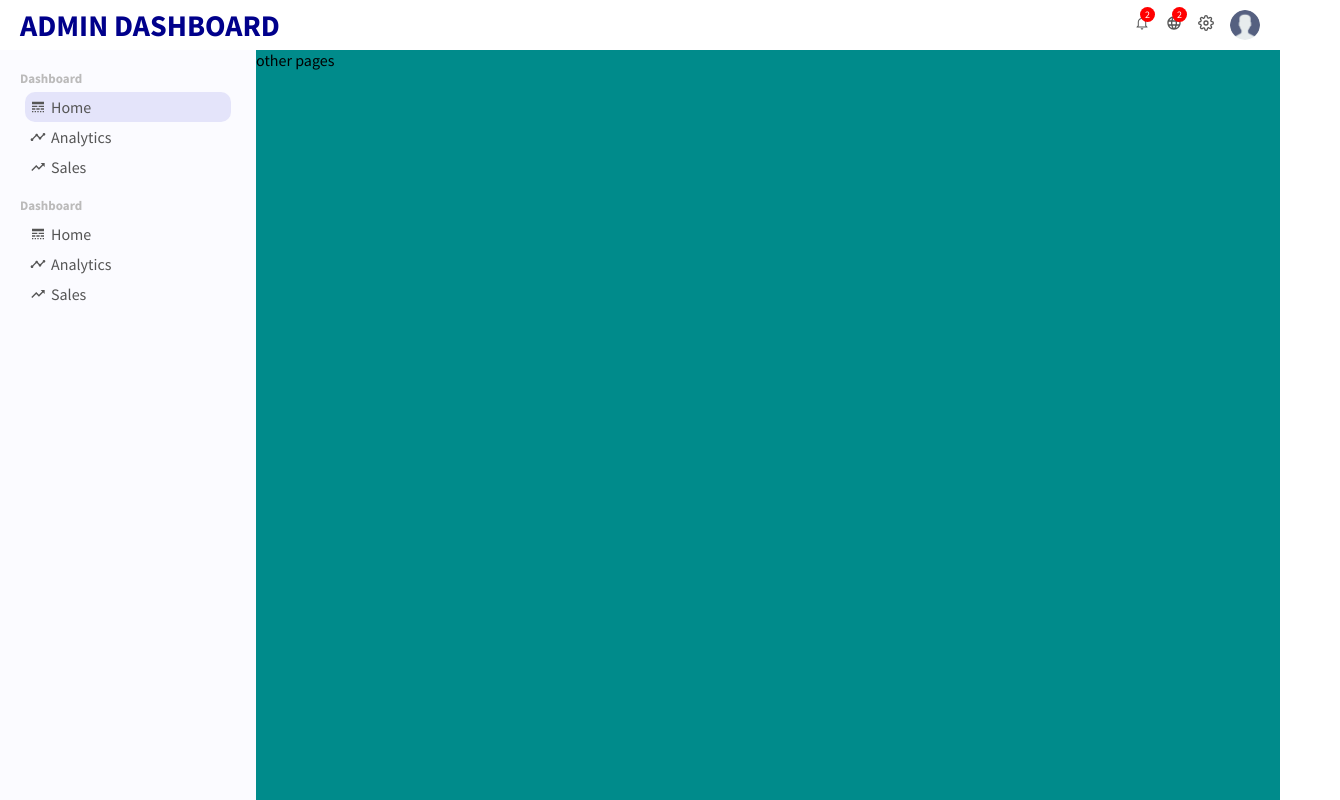
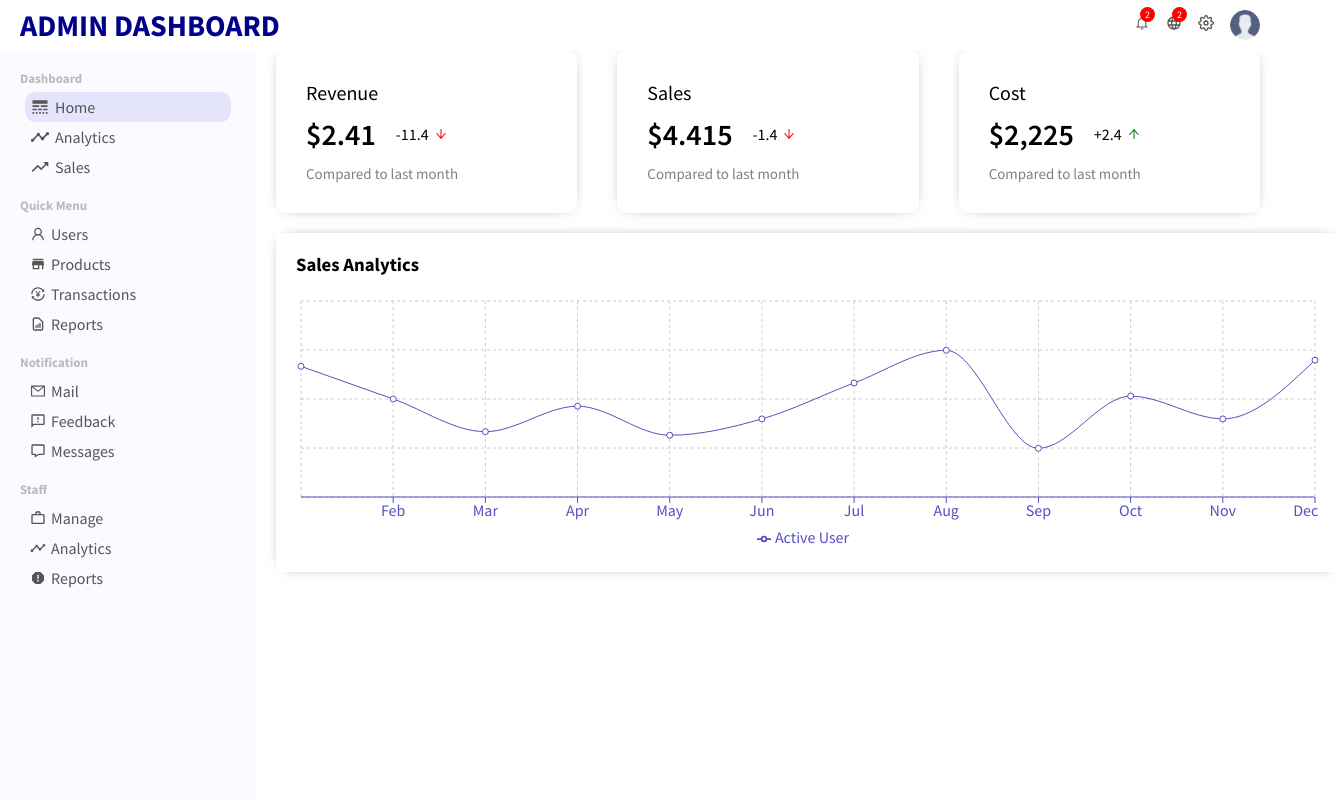
Before and after one commit to rizTech/react-admin-dashboard, a React (Create React App) app: page / in a window 1280 px wide. Shown: the whole page, 1340 px wide, since content can reach past the window. Built offline with nearby package versions, Linux system fonts and the light colour scheme.

Commit message:
ADD: Sidebar, featuredInfo and chart

```diff
--- a/package.json
+++ b/package.json
@@ -8,7 +8,8 @@
     "@testing-library/user-event": "^13.5.0",
     "react": "^18.1.0",
     "react-dom": "^18.1.0",
-    "react-scripts": "5.0.1",
+    "react-scripts": "^2.1.3",
+    "recharts": "^2.1.10",
     "web-vitals": "^2.1.4"
   },
   "scripts": {
--- a/src/App.css
+++ b/src/App.css
@@ -1,8 +1,3 @@
 .container {
     display: flex;
 }
-
-.others {
-    flex: 4;
-    background-color: darkcyan;
-}
--- a/src/App.js
+++ b/src/App.js
@@ -1,6 +1,8 @@
+import React from 'react'
 import './App.css'
 import Topbar from './components/topbar/Topbar';
 import Sidebar from './components/sidebar/Sidebar'
+import Home from './pages/home/Home';
 
 function App() {
   return (
@@ -8,9 +10,7 @@ function App() {
       <Topbar />
       <div className='container'>
         <Sidebar />
-        <div className='others'>
-          other pages
-        </div>
+        <Home />
       </div>
     </div>
   );
--- /dev/null
+++ b/src/components/chart/Chart.jsx
@@ -0,0 +1,95 @@
+import React from 'react'
+import './chart.css'
+import { LineChart, XAxis, ResponsiveContainer, Line, CartesianGrid, Legend, Tooltip } from 'recharts';
+
+export default function Chart() {
+    const data = [
+        {
+          name: 'Jan',
+          "Active User": 4000,
+          pv: 2400,
+          amt: 2400,
+        },
+        {
+          name: 'Feb',
+          "Active User": 3000,
+          pv: 1398,
+          amt: 2210,
+        },
+        {
+          name: 'Mar',
+          "Active User": 2000,
+          pv: 9800,
+          amt: 2290,
+        },
+        {
+          name: 'Apr',
+          "Active User": 2780,
+          pv: 3908,
+          amt: 2000,
+        },
+        {
+          name: 'May',
+          "Active User": 1890,
+          pv: 4800,
+          amt: 2181,
+        },
+        {
+          name: 'Jun',
+          "Active User": 2390,
+          pv: 3800,
+          amt: 2500,
+        },
+        {
+          name: 'Jul',
+          "Active User": 3490,
+          pv: 4300,
+          amt: 2100,
+        },
+        {
+            name: 'Aug',
+            "Active User": 4490,
+            pv: 4300,
+            amt: 2100,
+          },
+          {
+            name: 'Sep',
+            "Active User": 1490,
+            pv: 4300,
+            amt: 2100,
+          },
+          {
+            name: 'Oct',
+            "Active User": 3090,
+            pv: 4300,
+            amt: 2100,
+          },
+          {
+            name: 'Nov',
+            "Active User": 2390,
+            pv: 4300,
+            amt: 2100,
+          },
+          {
+            name: 'Dec',
+            "Active User": 4190,
+            pv: 4300,
+            amt: 2100,
+          },
+      ];
+
+  return (
+    <div className='chart'>
+        <h3 className='chartTitle'>Sales Analytics</h3>
+        <ResponsiveContainer width="100%" aspect={4/1}>
+            <LineChart data={data}>
+            <CartesianGrid strokeDasharray="3 3" />
+                <XAxis dataKey="name" stroke="#5550bd" />
+                <Tooltip />
+                <Legend />
+                <Line type="monotone" dataKey="Active User" stroke="#5550bd"/>
+            </LineChart>
+        </ResponsiveContainer>
+    </div>
+  )
+}
--- /dev/null
+++ b/src/components/chart/chart.css
@@ -0,0 +1,12 @@
+.chart {
+    width: 100%;
+    margin: 20px;
+    padding: 20px;
+    -webkit-box-shadow: 0px 0px 15px -10px rgba(0,0,0,1);
+    -moz-box-shadow: 0px 0px 15px -10px rgba(0,0,0,1);
+    box-shadow: 0px 0px 15px -10px rgba(0,0,0,1);
+}
+
+.chartTitle {
+    margin-bottom: 20px;
+}
--- /dev/null
+++ b/src/components/featuredInfo/FeaturedInfo.jsx
@@ -0,0 +1,51 @@
+import React from 'react'
+import './featuredInfo.css'
+import { AiOutlineArrowDown, AiOutlineArrowUp } from 'react-icons/ai'
+
+export default function FeaturedInfo() {
+  return (
+    <div className='featured'>
+        <div className="featuredItem">
+            <span className="featuredTitle">
+                Revenue
+            </span>
+            <div className="featuredMoneyContainer">
+                <span className="featuredMoney">$2.41</span>
+                <span className="featuredMoneyRate">
+                    -11.4
+                    <AiOutlineArrowDown className='featuredIcon negetive'/>
+                </span>
+            </div>
+            <span className="featuredSub">Compared to last month</span>
+        </div>
+
+        <div className="featuredItem">
+            <span className="featuredTitle">
+                Sales
+            </span>
+            <div className="featuredMoneyContainer">
+                <span className="featuredMoney">$4.415</span>
+                <span className="featuredMoneyRate">
+                    -1.4
+                    <AiOutlineArrowDown className='featuredIcon negetive'/>
+                </span>
+            </div>
+            <span className="featuredSub">Compared to last month</span>
+        </div>
+
+        <div className="featuredItem">
+            <span className="featuredTitle">
+                Cost
+            </span>
+            <div className="featuredMoneyContainer">
+                <span className="featuredMoney">$2,225</span>
+                <span className="featuredMoneyRate">
+                    +2.4
+                    <AiOutlineArrowUp className='featuredIcon'/>
+                </span>
+            </div>
+            <span className="featuredSub">Compared to last month</span>
+        </div>
+    </div>
+  )
+}
--- /dev/null
+++ b/src/components/featuredInfo/featuredInfo.css
@@ -0,0 +1,52 @@
+.featured {
+    width: 100%;
+    display: flex;
+    justify-content: space-between;
+}
+
+.featuredItem {
+    flex: 1;
+    margin: 0 20px;
+    padding: 30px;
+    border-radius: 10px;
+    cursor: pointer;
+    -webkit-box-shadow: 0px 0px 15px -10px rgba(0,0,0,1);
+    -moz-box-shadow: 0px 0px 15px -10px rgba(0,0,0,1);
+    box-shadow: 0px 0px 15px -10px rgba(0,0,0,1);
+}
+
+.featuredTitle {
+    font-size: 20px;
+}
+
+.featuredMoneyContainer {
+    margin: 10px 0;
+    display: flex;
+    align-items: center;
+}
+
+.featuredMoney {
+    font-size: 30px;
+    font-weight: 600;
+}
+
+.featuredMoneyRate {
+    display: flex;
+    align-items: center;
+    margin-left: 20px;
+}
+
+.featuredIcon {
+    font-size: 14px;
+    margin-left: 5px;
+    color: green;
+}
+
+.featuredIcon.negetive {
+    color: red;
+}
+
+.featuredSub {
+    font-size: 15px;
+    color: gray;
+}
--- a/src/components/sidebar/Sidebar.jsx
+++ b/src/components/sidebar/Sidebar.jsx
@@ -1,6 +1,9 @@
 import React from 'react'
 import './sidebar.css'
-import {MdOutlineLineStyle, MdTimeline, MdTrendingUp} from 'react-icons/md'
+import {MdOutlineLineStyle, MdTimeline, MdTrendingUp, MdStore, MdOutlineFeedback, MdWorkOutline, MdReport} from 'react-icons/md'
+import {AiOutlineUser, AiOutlineTransaction, AiOutlineMail} from 'react-icons/ai'
+import {HiOutlineDocumentReport} from 'react-icons/hi'
+import {BiMessage} from 'react-icons/bi'
 
 export default function Sidebar() {
   return (
@@ -10,33 +13,71 @@ export default function Sidebar() {
                 <h3 className="sidebarTitle">Dashboard</h3>
                 <ul className="sidebarList">
                     <li className="sidebarListItem active">
-                        <MdOutlineLineStyle />
+                        <MdOutlineLineStyle className="sidebarIcons"/>
                         Home
+                    </li>
+                    <li className="sidebarListItem">
+                        <MdTimeline className="sidebarIcons" />
+                        Analytics
+                    </li>
+                    <li className="sidebarListItem">
+                        <MdTrendingUp className="sidebarIcons" />
+                        Sales
+                    </li>
+                </ul>
+            </div>
+            <div className="sidebarMenu">
+                <h3 className="sidebarTitle">Quick Menu</h3>
+                <ul className="sidebarList">
+                    <li className="sidebarListItem">
+                        <AiOutlineUser />
+                        Users
+                    </li>
+                    <li className="sidebarListItem">
+                        <MdStore />
+                        Products
+                    </li>
+                    <li className="sidebarListItem">
+                        <AiOutlineTransaction />
+                        Transactions
+                    </li>
+                    <li className="sidebarListItem">
+                        <HiOutlineDocumentReport />
+                        Reports
+                    </li>
+                </ul>
+            </div>
+            <div className="sidebarMenu">
+                <h3 className="sidebarTitle">Notification</h3>
+                <ul className="sidebarList">
+                    <li className="sidebarListItem">
+                        <AiOutlineMail />
+                        Mail
+                    </li>
+                    <li className="sidebarListItem">
+                        <MdOutlineFeedback />
+                        Feedback
+                    </li>
+                    <li className="sidebarListItem">
+                        <BiMessage />
+                        Messages
+                    </li>
+                </ul>
+            </div>
+            <div className="sidebarMenu">
+                <h3 className="sidebarTitle">Staff</h3>
+                <ul className="sidebarList">
+                    <li className="sidebarListItem">
+                        <MdWorkOutline />
+                        Manage
                     </li>
                     <li className="sidebarListItem">
                         <MdTimeline />
                         Analytics
                     </li>
                     <li className="sidebarListItem">
-                        <MdTrendingUp />
-                        Sales
-                    </li>
-                </ul>
-            </div>
-            <div className="sidebarMenu">
-                <h3 className="sidebarTitle">Dashboard</h3>
-                <ul className="sidebarList">
-                    <li className="sidebarListItem">
-                        <MdOutlineLineStyle />
-                        Home
-                    </li>
-                    <li className="sidebarListItem">
-                        <MdTimeline />
-                        Analytics
-                    </li>
-                    <li className="sidebarListItem">
-                        <MdTrendingUp />
-                        Sales
+                        <MdReport />
+                        Reports
                     </li>
                 </ul>
             </div>
--- a/src/components/sidebar/sidebar.css
+++ b/src/components/sidebar/sidebar.css
@@ -37,3 +37,7 @@
 .sidebarListItem.active, .sidebarListItem:hover {
     background-color: rgb(228, 228, 250);
 }
+
+.sidebarIcons {
+    font-size: 20px;
+}
--- /dev/null
+++ b/src/pages/home/Home.jsx
@@ -0,0 +1,13 @@
+import React from 'react'
+import './home.css'
+import FeaturedInfo from '../../components/featuredInfo/FeaturedInfo'
+import Chart from '../../components/chart/Chart'
+
+export default function Home() {
+  return (
+    <div className='home'>
+        <FeaturedInfo />
+        <Chart />
+    </div>
+  )
+}
--- /dev/null
+++ b/src/pages/home/home.css
@@ -0,0 +1,4 @@
+.home {
+    flex: 4;
+    height: calc(100vh - 50px);
+}
```
Also changed, not shown: 1 other file (tests, documents, lock files or other folders).
